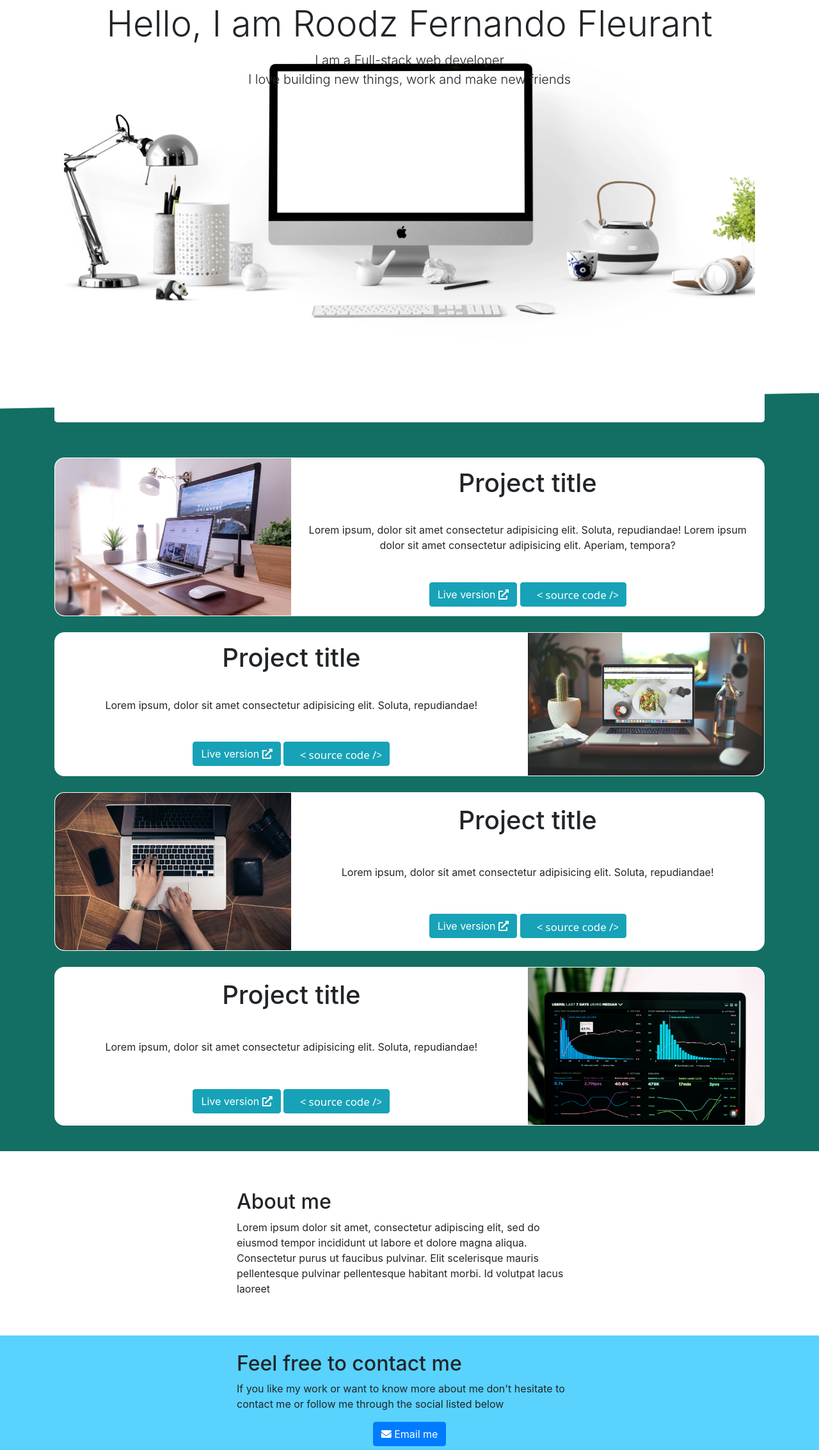
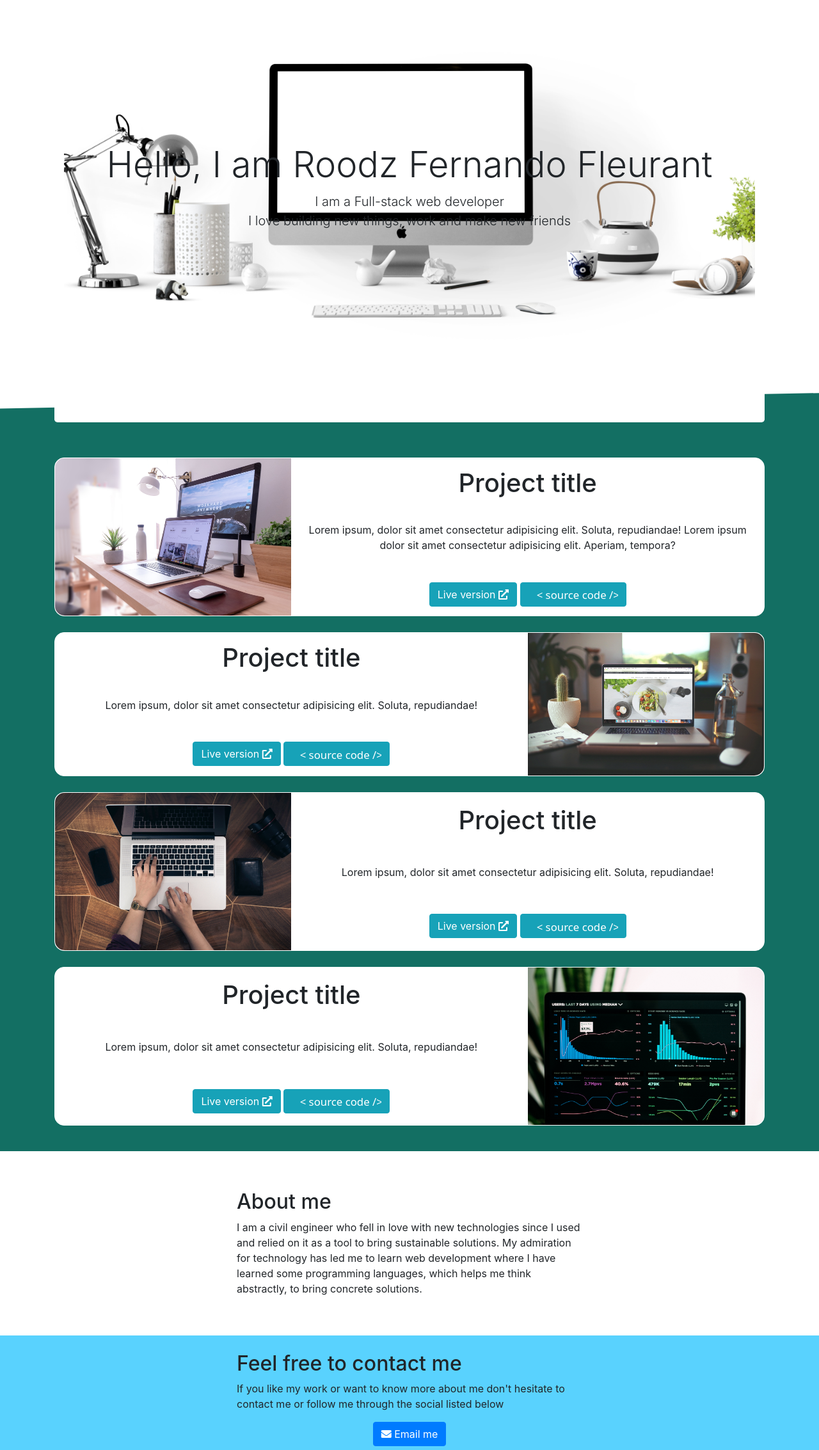
Before and after one commit to RoodzFernando/portfolio, a PHP site: page / in a window 1280 px wide. Shown: the part 150-2416 px from the top of the page at 64% size. Run offline with PHP 8.4, Linux system fonts and the light colour scheme; some libraries are stand-ins or nearby versions.

Commit message:
Add the about section texting

```diff
--- a/index.html
+++ b/index.html
@@ -186,8 +186,8 @@
         <div class="row my_bio">
             <div class="offset-lg-3  col-lg-6">
                 <h2>About me</h2>
-                <p>Lorem ipsum dolor sit amet, consectetur adipiscing elit, sed do eiusmod tempor incididunt ut labore et dolore magna aliqua. Consectetur purus ut faucibus pulvinar. Elit scelerisque mauris pellentesque pulvinar pellentesque habitant morbi.
-                    Id volutpat lacus laoreet</p>
+                <p>I am a civil engineer who fell in love with new technologies since I used and relied on it as a tool to bring sustainable solutions. My admiration for technology has led me to learn web development where I have learned some programming
+                    languages, which helps me think abstractly, to bring concrete solutions.</p>
             </div>
         </div>
     </div>
--- a/style.css
+++ b/style.css
@@ -67,6 +67,16 @@ body header .container .jumbotron {
   background-position: center;
   background-size: contain;
   background-color: #fff;
+  display: -webkit-box;
+  display: -ms-flexbox;
+  display: flex;
+  -webkit-box-orient: vertical;
+  -webkit-box-direction: normal;
+      -ms-flex-direction: column;
+          flex-direction: column;
+  -webkit-box-pack: center;
+      -ms-flex-pack: center;
+          justify-content: center;
 }
 
 body .projects-bg {
--- a/style.scss
+++ b/style.scss
@@ -53,6 +53,9 @@
                     background-position: center;
                     background-size: contain;
                     background-color: $white;
+                    display: flex;
+                    flex-direction: column;
+                    justify-content: center;
                 }
             }
         }
```
Also changed, not shown: 1 other file.
